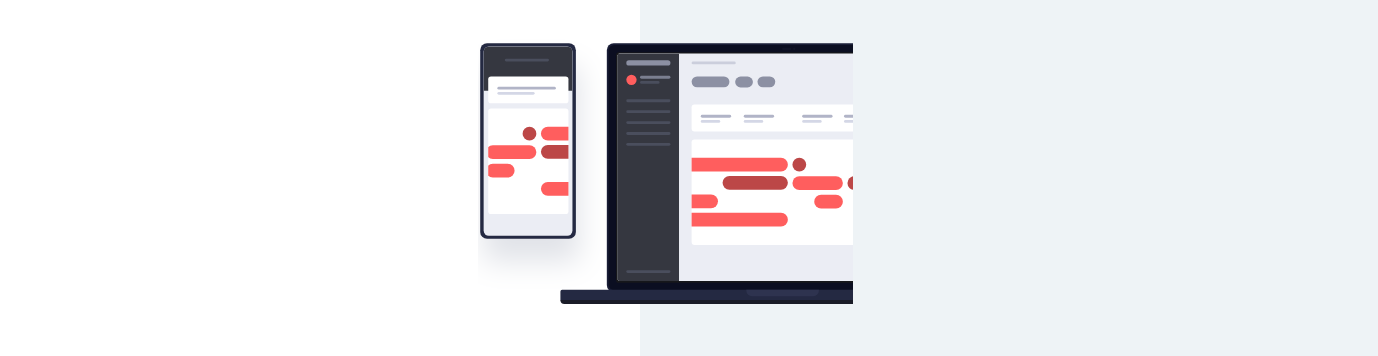
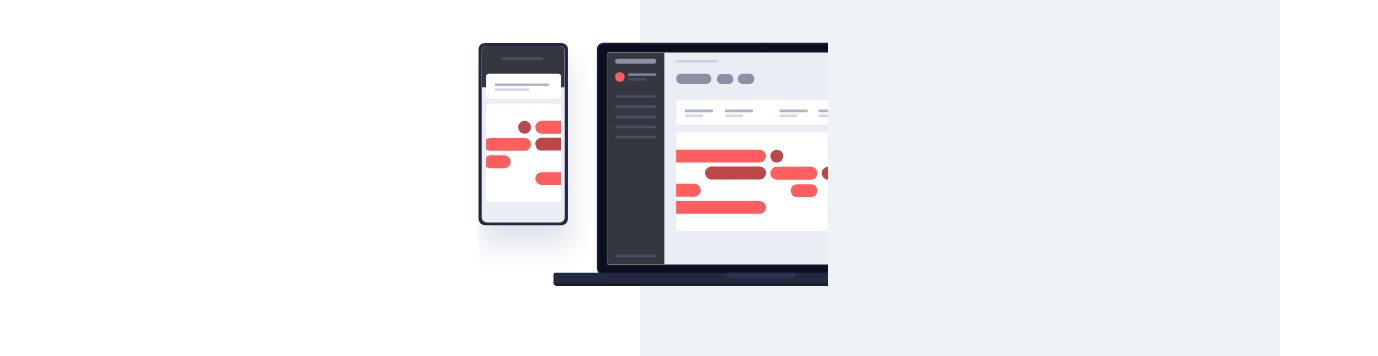
Before and after one commit to DamnItAzriel/project-tracking-intro-component, a plain HTML site: page index.html in a window 1280 px wide. Shown: the part 98-454 px from the top of the page, 1378 px wide, since content can reach past the window. Drawn offline with nearby package versions, Linux system fonts and the light colour scheme.

Commit message:
solved the mystery of extra space on right margin

```diff
--- a/style.css
+++ b/style.css
@@ -75,7 +75,7 @@ body{
 } */
 .heroImage {
     margin:0 auto;
-    width: 375px;
+    width: 350px;
     /* max-width: 157.53846%; */
     overflow: hidden;
 }
@@ -158,7 +158,7 @@ html{
     padding-top: 25px;
     border-bottom-left-radius: 50px;
     z-index: -2;
-    width: 57.692307%;
+    width: 50%;
     height: 65%;
     position: absolute;
     top: 0;
```
